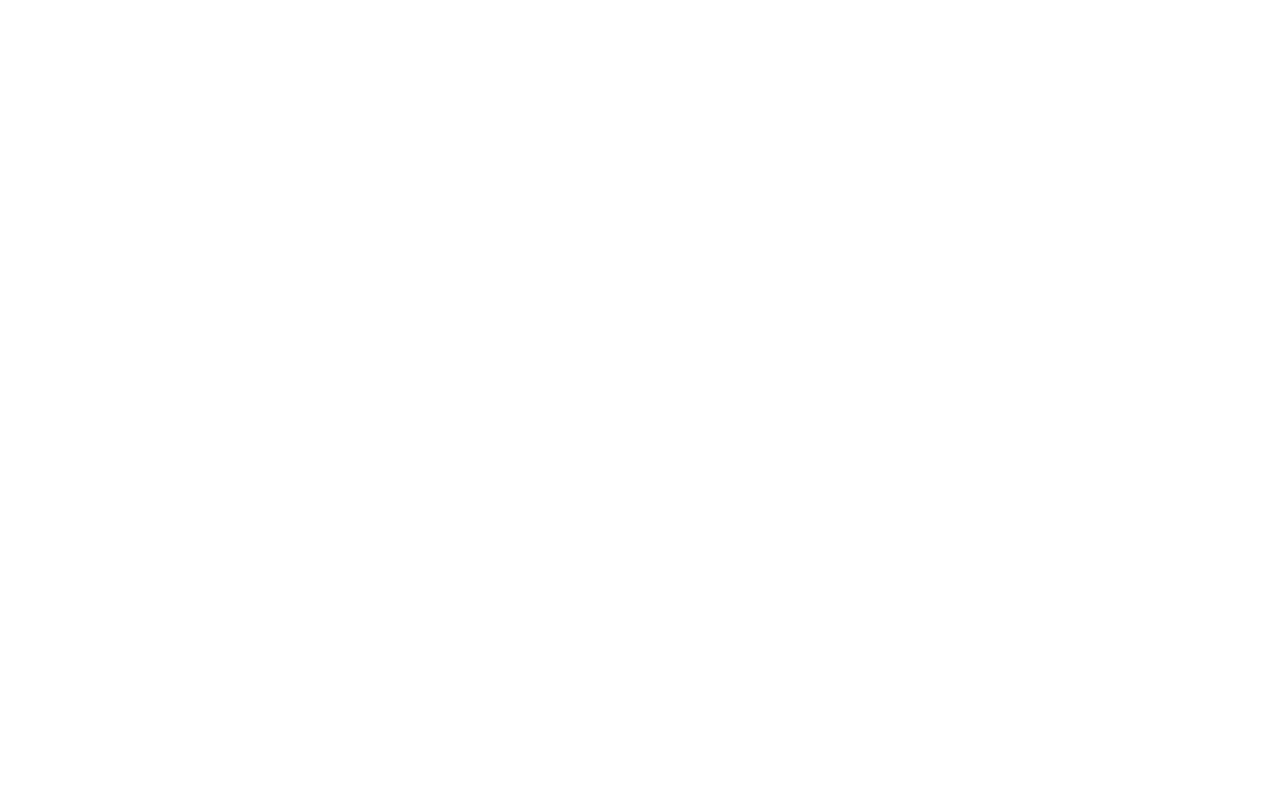
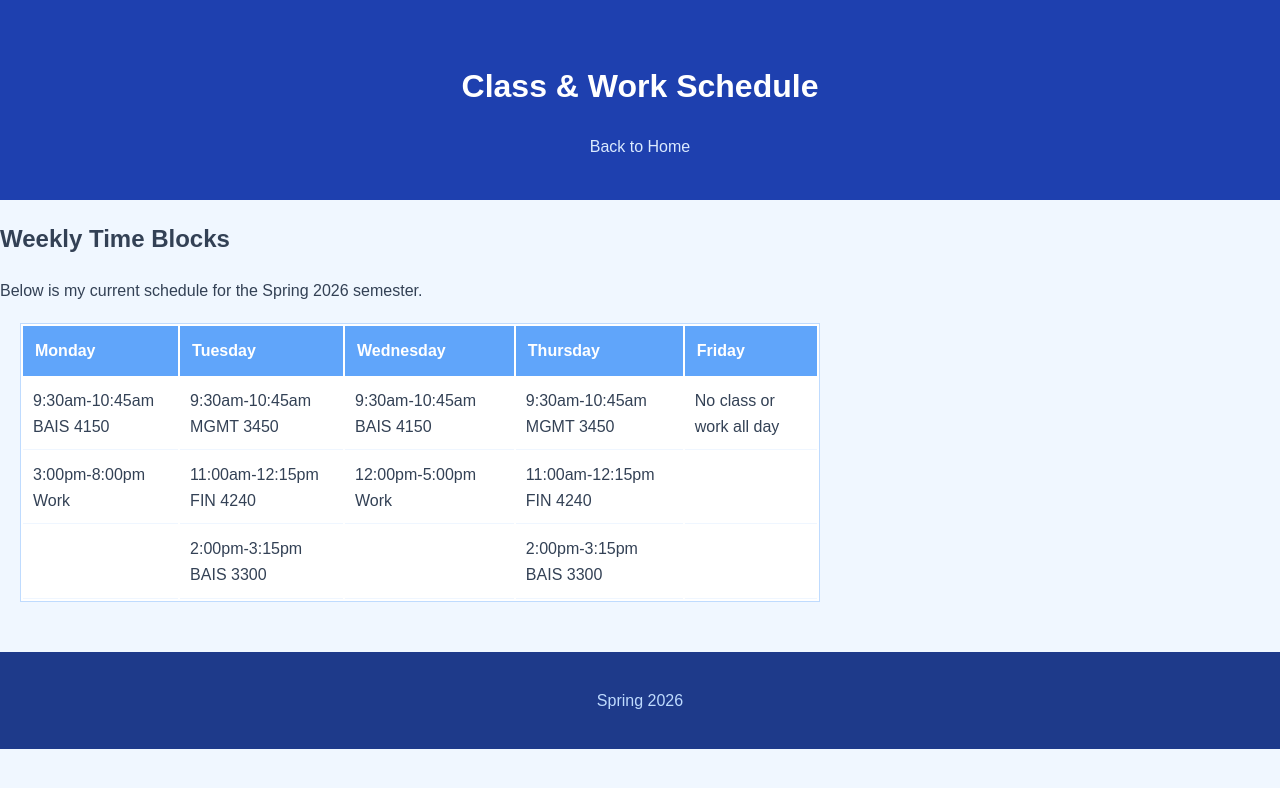
Before and after one commit to btsully/btsullivan-personal-webpage, a plain HTML site: page schedule.html in a window 1280 px wide. Drawn offline with Linux system fonts and the light colour scheme.

Commit message:
Schedule page created
created schedule.html and made it accurate to my class schedule this semester

```diff
--- a/schedule.html
+++ b/schedule.html
@@ -0,0 +1,65 @@
+<!DOCTYPE html>
+<html lang="en">
+<head>
+    <meta charset="UTF-8">
+    <meta name="viewport" content="width=device-width, initial-scale=1.0">
+    <title>Schedule | Website</title>
+    <link rel="stylesheet" href="style/stylesheet.css">
+</head>
+<body>
+
+    <header>
+        <h1>Class & Work Schedule</h1>
+        <nav>
+            <a href="index.html">Back to Home</a>
+        </nav>
+    </header>
+
+    <main>
+        <section>
+            <h2>Weekly Time Blocks</h2>
+            <p>Below is my current schedule for the Spring 2026 semester.</p>
+
+            <table>
+                <thead>
+                    <tr>
+                        <th>Monday</th>
+                        <th>Tuesday</th>
+                        <th>Wednesday</th>
+                        <th>Thursday</th>
+                        <th>Friday</th>
+                    </tr>
+                </thead>
+                <tbody>
+                    <tr>
+                        <td>9:30am-10:45am BAIS 4150</td>
+                        <td>9:30am-10:45am MGMT 3450</td>
+                        <td>9:30am-10:45am BAIS 4150</td>
+                        <td>9:30am-10:45am MGMT 3450</td>
+                        <td>No class or work all day</td>
+                    </tr>
+                    <tr>
+                        <td>3:00pm-8:00pm Work</td>
+                        <td>11:00am-12:15pm FIN 4240</td>
+                        <td>12:00pm-5:00pm Work</td>
+                        <td>11:00am-12:15pm FIN 4240</td>
+                        <td></td>
+                    </tr>
+                    <tr>
+                        <td></td>
+                        <td>2:00pm-3:15pm BAIS 3300</td>
+                        <td></td>
+                        <td>2:00pm-3:15pm BAIS 3300</td>
+                        <td></td>
+                    </tr>
+                </tbody>
+            </table>
+        </section>
+    </main>
+
+    <footer>
+        <p>Spring 2026</p>
+    </footer>
+
+</body>
+</html>
```
Also changed, not shown: index.html (+1 -1 lines).
